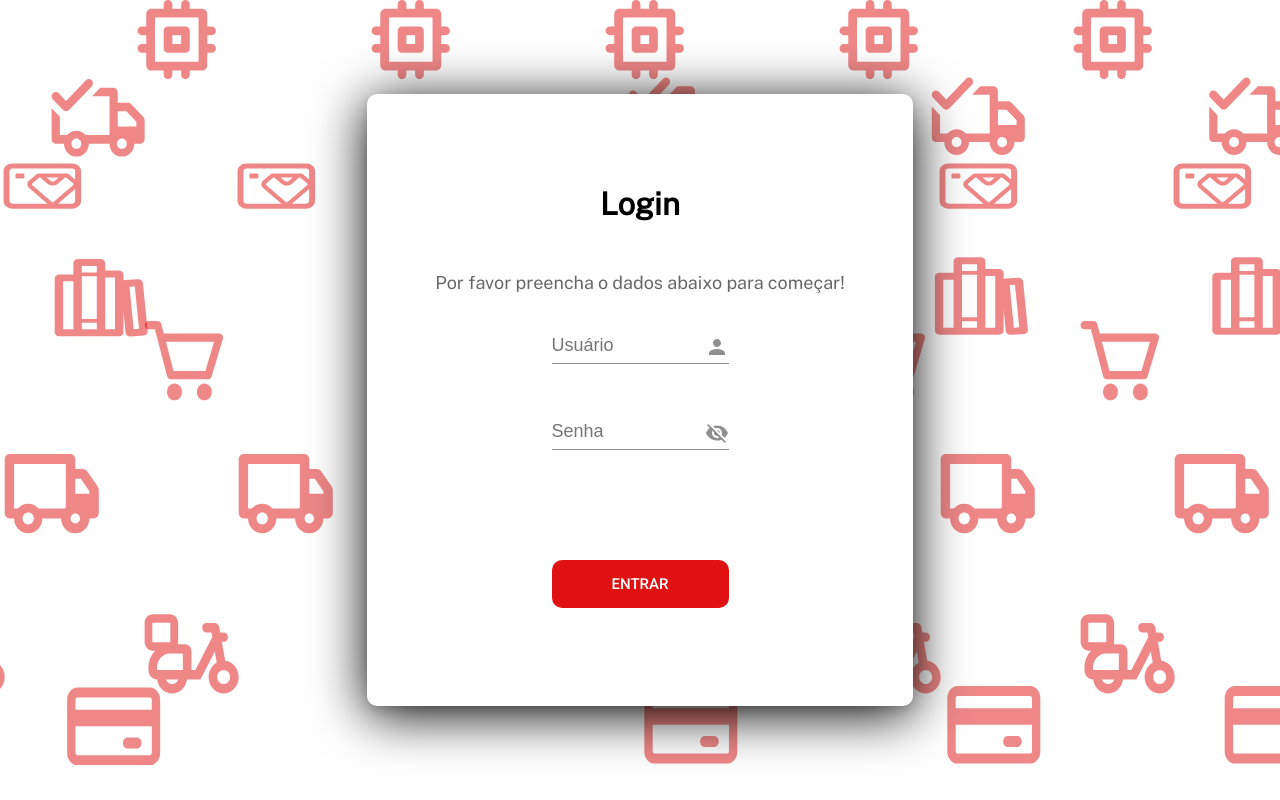
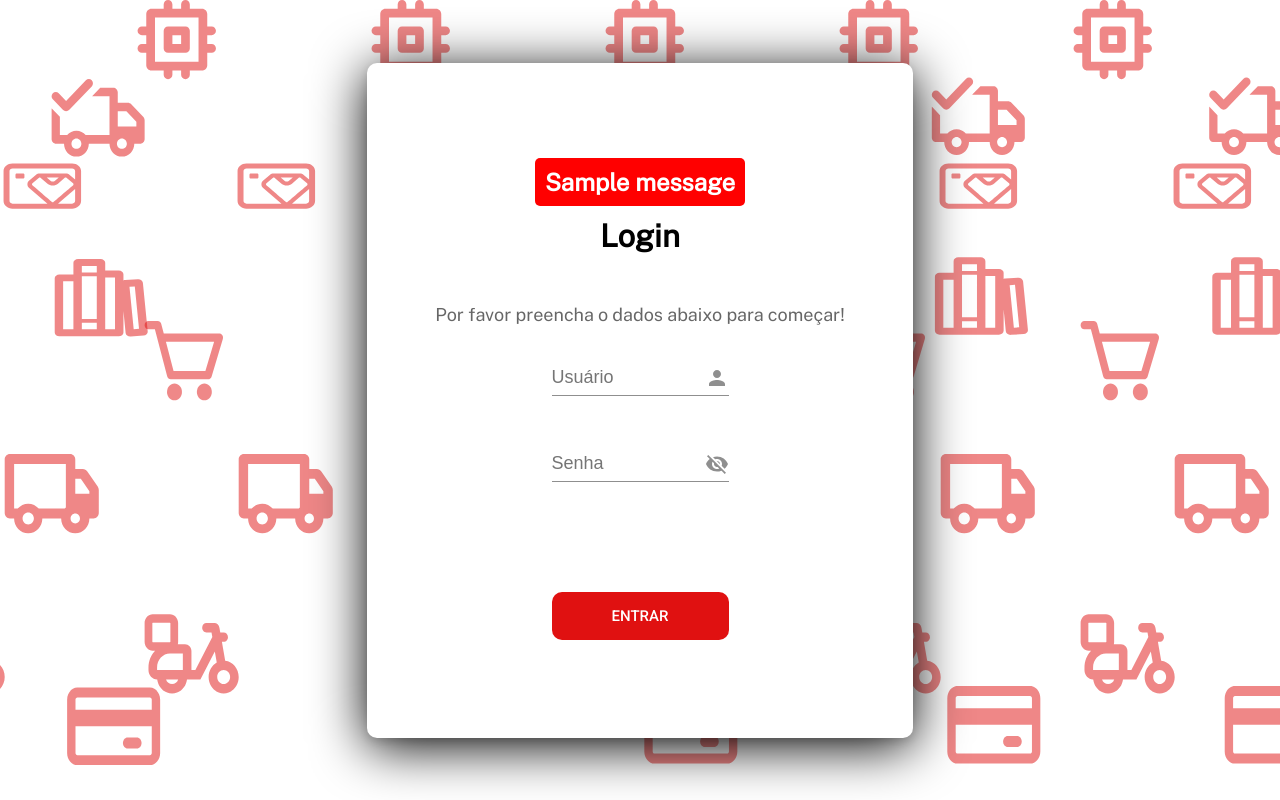
Before and after one commit to doraalves/Projeto-EstagTech-Ongoing, a Django app: page / in a window 1280 px wide. Shown: the part 72-872 px from the top of the page. Run offline with Django 4.2, Linux system fonts and the light colour scheme; tables that the repository leaves empty hold one stand-in row (values such as "Sample post"); one stand-in notice (Sample message) is shown.

Commit message:
Adicionado alerta de senha ou usuario incorreto

```diff
--- a/ongoingfront/templates/login.html
+++ b/ongoingfront/templates/login.html
@@ -26,8 +26,14 @@
       />
       <h1>Ongoing</h1>
     </header>
+
     <main id="main">
       <div class="card">
+        <div class="alerts">
+          {% for msg in messages%}
+            <h2 class="alertUser">{{ msg }}</h2>
+          {% endfor %}
+        </div>
         <h1>Login</h1>
         <p>Por favor preencha o dados abaixo para começar!</p>
 
--- a/ongoingfront/views.py
+++ b/ongoingfront/views.py
@@ -1,9 +1,12 @@
+from pickletools import read_unicodestring1
+from django.http import HttpResponseRedirect
 from django.http.response import HttpResponse
-from django.shortcuts import render
+from django.shortcuts import redirect, render
 from django.contrib.auth.models import User
 from django.contrib.auth import authenticate
 from django.contrib.auth import login as login_django
 from django.contrib.auth.decorators import login_required
+from django.contrib import messages
 
 def ver_cadastro(request):
     if request.method == "GET":
@@ -34,10 +37,10 @@ def ver_login(request):
 
         if user:
             login_django(request, user)
-
-            return render(request, 'painel.html')
-        return HttpResponse("Email ou senha invalido")
-
+            return redirect('/painel')
+        else:
+            messages.error(request, 'Usuário ou senha incorreto!')
+    return HttpResponseRedirect('http://127.0.0.1:8000/')
 
 @login_required
 def ver_painel(request):
--- a/templates/static/login/css/login.css
+++ b/templates/static/login/css/login.css
@@ -41,6 +41,16 @@ body{
     font-size: 36px;
     font-family: 'Roboto', sans-serif;
     color: var(--text-button-color);
+}
+
+/* Alert */
+
+.alertUser{
+    background-color: red;
+    color: white;
+    padding: 10px;
+    margin-bottom: 15px;
+    border-radius: 5px;
 }
 
 /* Main container */
```
Also changed, not shown: db.sqlite3.
